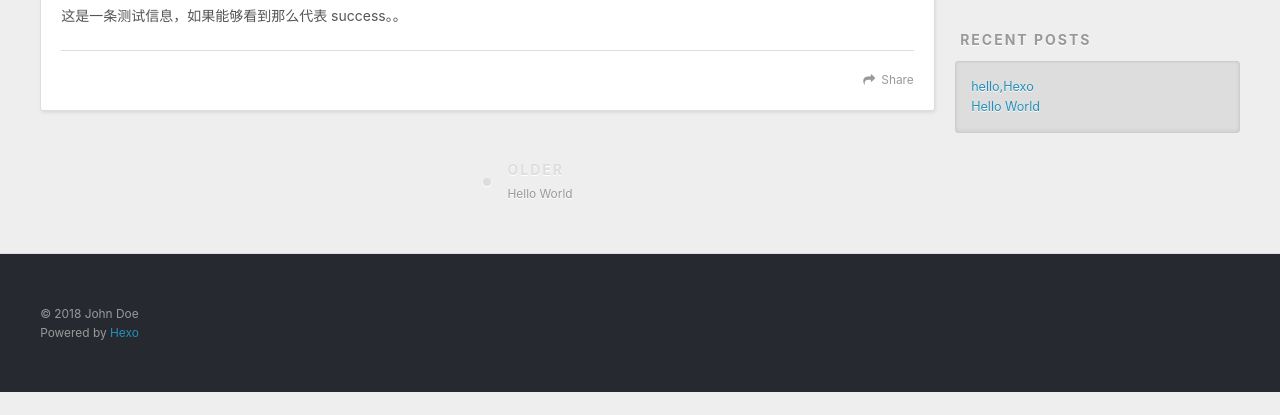
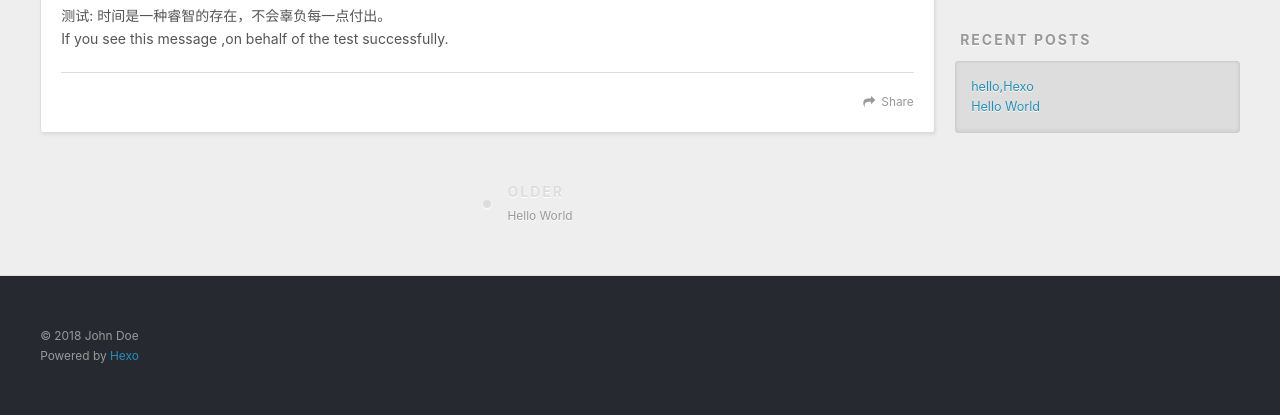
Before and after one commit to zhengyan0202/zhengyan0202.github.io, a plain HTML site: page 2018/04/15/hello-Hexo/index.html in a window 1280 px wide. Shown: the part 448-863 px from the top of the page. Before the commit the page ends 840 px from the top, so only its background shows below. Drawn offline with nearby package versions, Linux system fonts and the light colour scheme.

Commit message:
Site updated: 2018-04-15 11:38:00

```diff
--- a/2018/04/15/hello-Hexo/index.html
+++ b/2018/04/15/hello-Hexo/index.html
@@ -7,17 +7,17 @@
 
   <title>hello,Hexo | Hexo</title>
   <meta name="viewport" content="width=device-width, initial-scale=1, maximum-scale=1">
-  <meta name="description" content="这是一条测试信息，如果能够看到那么代表 success。。">
+  <meta name="description" content="测试: 时间是一种睿智的存在，不会辜负每一点付出。If you see this message ,on behalf of the test successfully.">
 <meta property="og:type" content="article">
 <meta property="og:title" content="hello,Hexo">
 <meta property="og:url" content="http://yoursite.com/2018/04/15/hello-Hexo/index.html">
 <meta property="og:site_name" content="Hexo">
-<meta property="og:description" content="这是一条测试信息，如果能够看到那么代表 success。。">
+<meta property="og:description" content="测试: 时间是一种睿智的存在，不会辜负每一点付出。If you see this message ,on behalf of the test successfully.">
 <meta property="og:locale" content="default">
-<meta property="og:updated_time" content="2018-04-15T03:14:35.593Z">
+<meta property="og:updated_time" content="2018-04-15T03:37:33.436Z">
 <meta name="twitter:card" content="summary">
 <meta name="twitter:title" content="hello,Hexo">
-<meta name="twitter:description" content="这是一条测试信息，如果能够看到那么代表 success。。">
+<meta name="twitter:description" content="测试: 时间是一种睿智的存在，不会辜负每一点付出。If you see this message ,on behalf of the test successfully.">
 
     <link rel="alternate" href="/atom.xml" title="Hexo" type="application/atom+xml">
 
@@ -86,7 +86,7 @@
 
     <div class="article-entry" itemprop="articleBody">
 
-        <p>这是一条测试信息，如果能够看到那么代表 success。。</p>
+        <p>测试: 时间是一种睿智的存在，不会辜负每一点付出。<br>If you see this message ,on behalf of the test successfully.</p>
 
 
     </div>
```
Also changed, not shown: index.html (+1 -1 lines).
